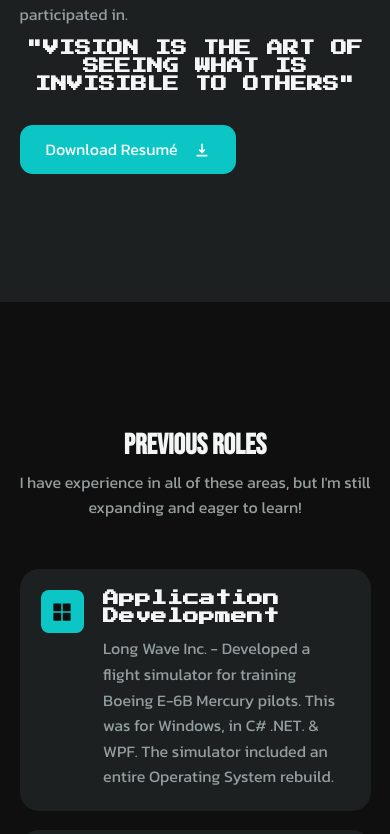
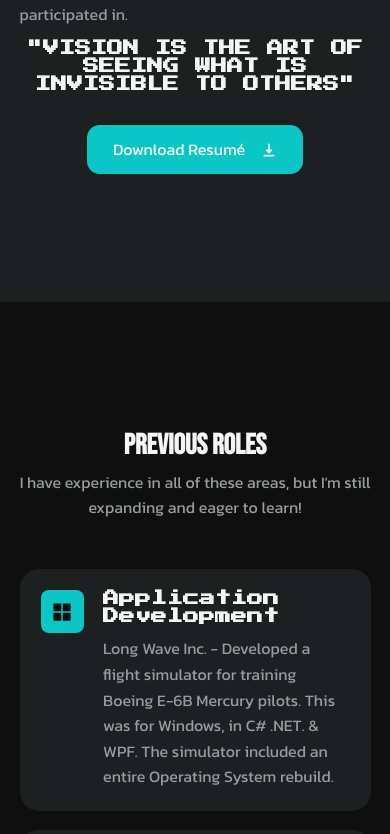
Before and after one commit to Bee4Brendan/react-portfolio, a React (Create React App) app: page / in a window 390 px wide. Shown: the part 1808-2642 px from the top of the page. Built offline with nearby package versions, Linux system fonts and the light colour scheme; a web font is replaced by a local one.

Commit message:
Centered Download Resume for button on phones and tablets

```diff
--- a/src/sections/about/about.css
+++ b/src/sections/about/about.css
@@ -75,6 +75,11 @@
     .about__right h2 {
         text-align: center;
     }
+
+    .about__right .btn {
+        margin-left:auto;
+        margin-right:auto;
+    }
 }
 
 
@@ -87,6 +92,8 @@
 
 .about__right .btn {
     margin-top: 2rem;
+    margin-left:auto;
+    margin-right:auto;
 }
 
 }
```
